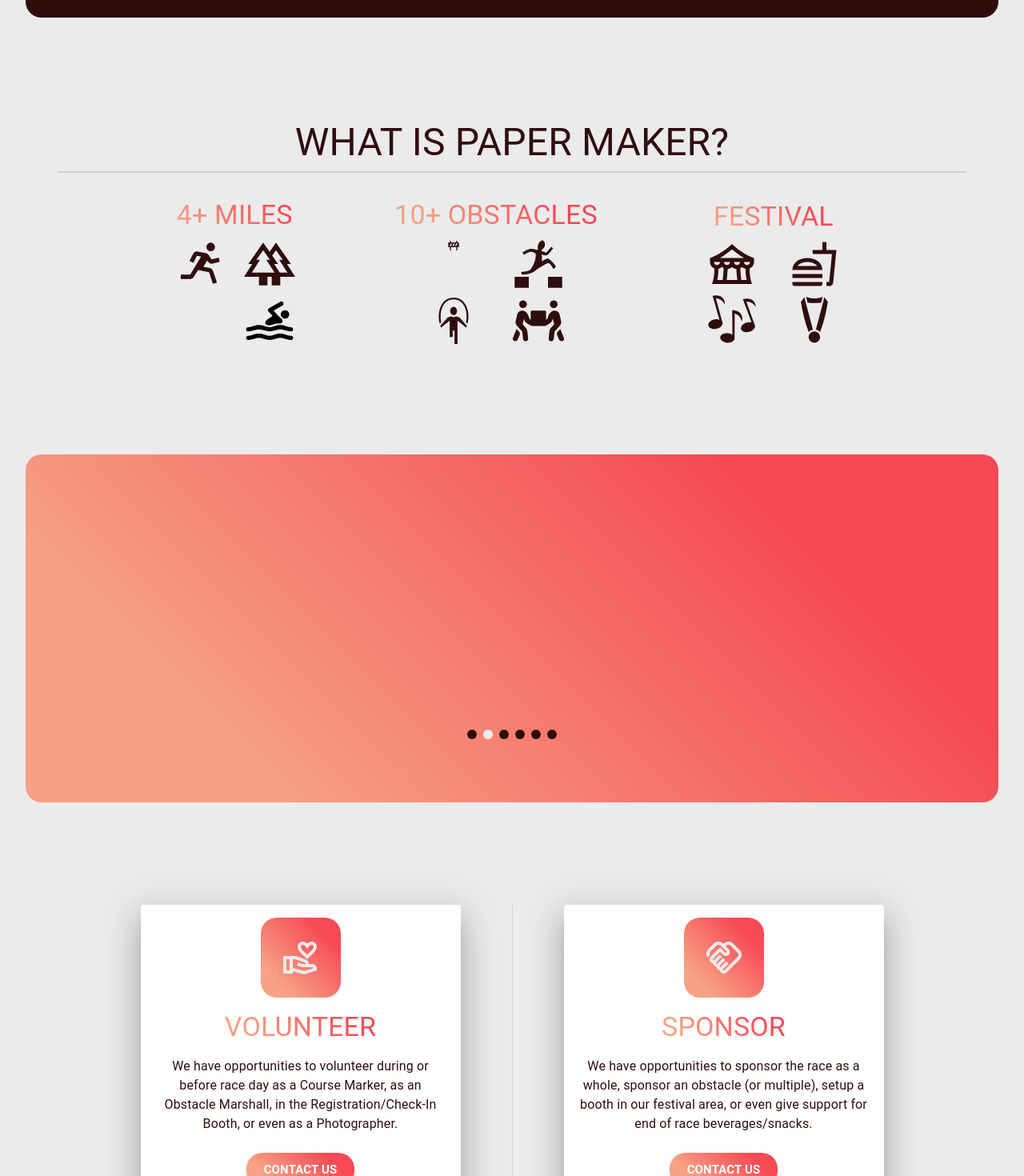
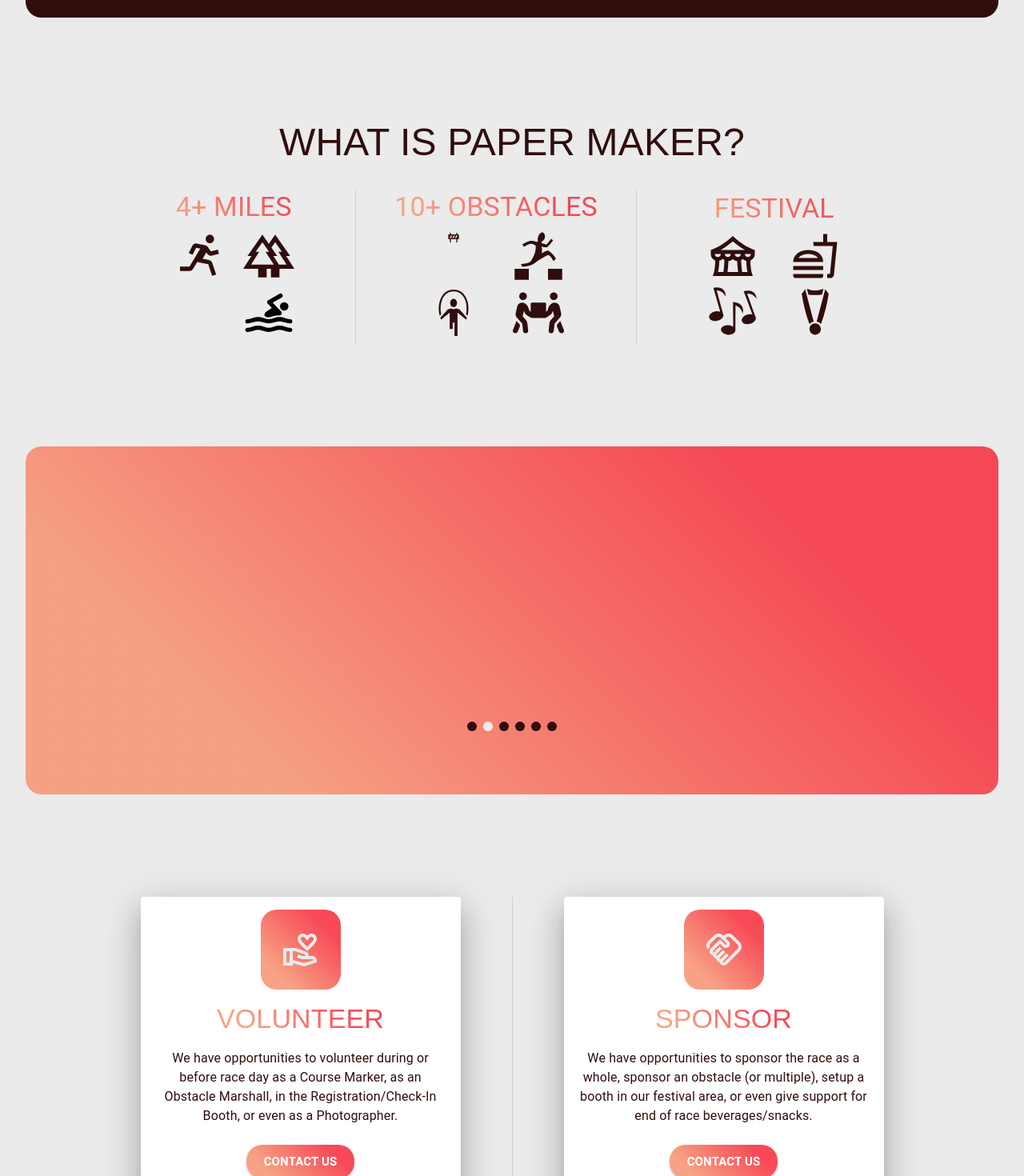
Before and after one commit to xscottxbrownx/paper-maker-race, a React (Vite) app: page /Home in a window 1280 px wide. Shown: the part 1319-2789 px from the top of the page at 80% size. Built offline with nearby package versions, Linux system fonts and the light colour scheme; grey boxes are pictures that could not be loaded; some icons are missing.

Commit message:
adding font

```diff
--- a/src/components/About.jsx
+++ b/src/components/About.jsx
@@ -47,23 +47,20 @@ export default function About() {
           variant={isSmallScreen ? "h4" : "h3"}
           component="h2"
           color="primary"
+          sx={{ fontFamily: "Alegreya Sans SC, sans-serif" }}
         >
           WHAT IS PAPER MAKER?
         </Typography>
-        {!isSmallScreen && (
-          <Divider
-            sx={{ borderBottomWidth: 2, bgcolor: "secondary.main", mt: 1 }}
-          />
-        )}
+        <IconContext.Provider value={{ size: isSmallScreen ? "3em" : "4em" }}>
           <Stack
             direction={isSmallScreen ? "column" : "row"}
             justifyContent="center"
             alignItems="center"
-          spacing={isSmallScreen ? 6 : 12}
+            divider={<Divider orientation="vertical" flexItem />}
+            spacing={isSmallScreen ? 4 : 6}
             mt={4}
           >
-          <IconContext.Provider value={{ size: isSmallScreen ? "3em" : "4em" }}>
-            <Stack sx={{ justifyContent: "space-between" }}>
+            <Stack>
               <Typography
                 variant={isSmallScreen ? "h5" : "h4"}
                 component="h3"
@@ -95,7 +92,8 @@ export default function About() {
                 </Grid>
               </Grid>
             </Stack>
-            <Stack alignItems="center">
+
+            <Stack>
               <Typography
                 variant={isSmallScreen ? "h5" : "h4"}
                 component="h3"
@@ -129,7 +127,8 @@ export default function About() {
                 </Grid>
               </Grid>
             </Stack>
-            <Stack alignItems="center">
+
+            <Stack>
               <Typography
                 variant={isSmallScreen ? "h5" : "h4"}
                 component="h3"
@@ -159,8 +158,8 @@ export default function About() {
                 </Grid>
               </Grid>
             </Stack>
+          </Stack>
         </IconContext.Provider>
-        </Stack>
       </Container>
     </Box>
   );
--- a/src/components/Hero.jsx
+++ b/src/components/Hero.jsx
@@ -49,6 +49,7 @@ export default function Hero() {
             background: theme.palette.primary.gradient,
             WebkitBackgroundClip: "text",
             WebkitTextFillColor: "transparent",
+            fontFamily: "Alegreya Sans SC, sans-serif",
           }}
         >
           ADVENTURE AWAITS
--- a/src/components/Opportunities.jsx
+++ b/src/components/Opportunities.jsx
@@ -68,6 +68,7 @@ export default function Opportunities() {
                   background: theme.palette.primary.gradient,
                   WebkitBackgroundClip: "text",
                   WebkitTextFillColor: "transparent",
+                  fontFamily: "Alegreya Sans SC, sans-serif",
                 }}
               >
                 VOLUNTEER
@@ -135,6 +136,7 @@ export default function Opportunities() {
                   background: theme.palette.primary.gradient,
                   WebkitBackgroundClip: "text",
                   WebkitTextFillColor: "transparent",
+                  fontFamily: "Alegreya Sans SC, sans-serif",
                 }}
               >
                 SPONSOR
```
Lines whose indentation alone changed are shown as unchanged.
